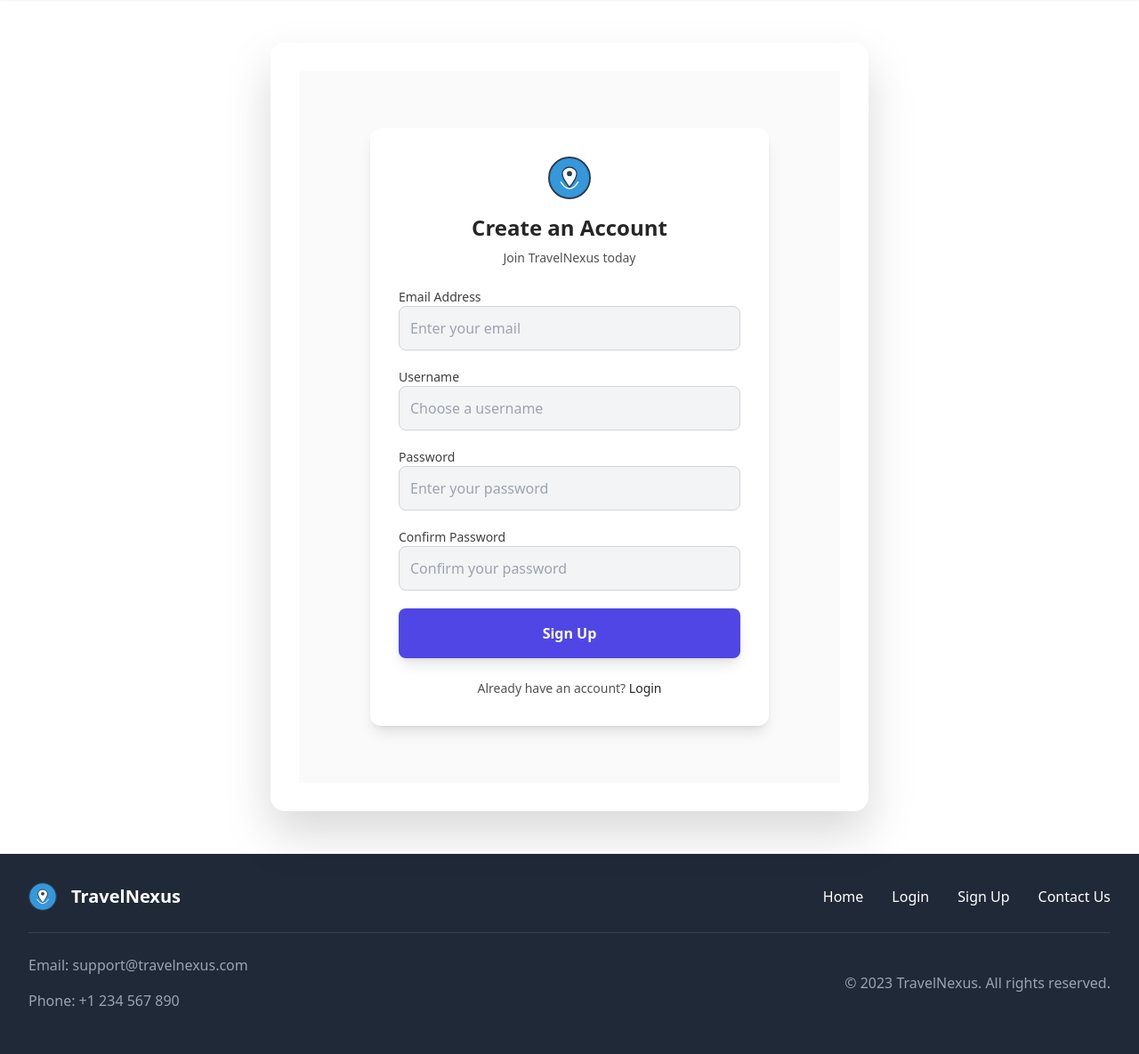
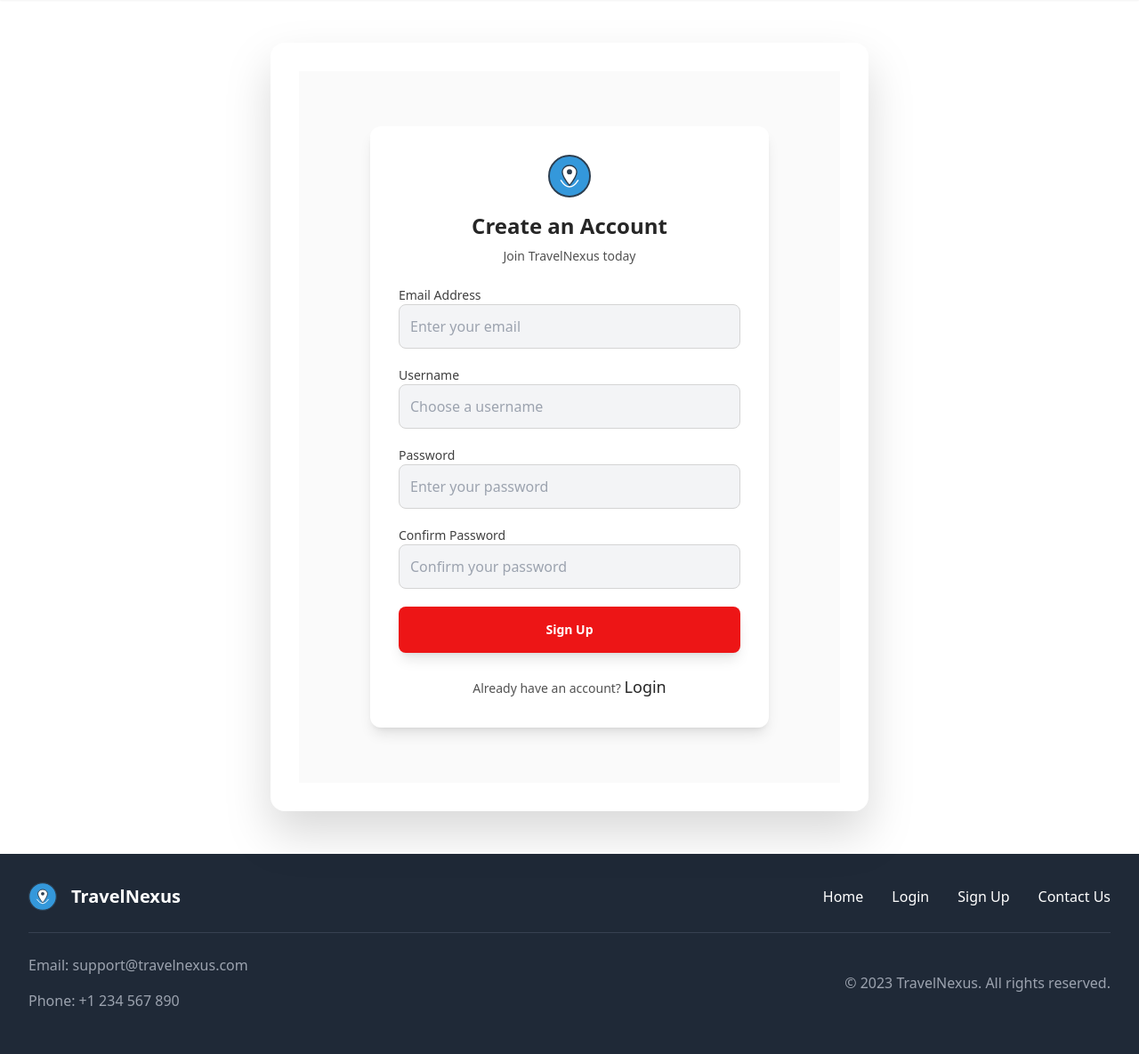
Before and after one commit to syInfusion/TravelNexus-beta, a Django app: page /accounts/signup/ in a window 1280 px wide. Shown: the part 80-1265 px from the top of the page at 89% size. Run offline with Django 5.2, Linux system fonts and the light colour scheme; some libraries are stand-ins or nearby versions.

Commit message:
modify theme

```diff
--- a/travel_planner/templates/account/login.html
+++ b/travel_planner/templates/account/login.html
@@ -64,7 +64,9 @@
             <!-- Login Button -->
             <button
                 type="submit"
-                class="w-full bg-neutral-800 text-white py-3 rounded-lg hover:bg-neutral-900 focus:ring-2 focus:ring-neutral-500 focus:ring-offset-2 transition-all"
+                style="background-color: #ed1516;"
+                class="w-full text-lg text-white hover:bg-red-800 focus:outline-none focus:ring-4 focus:ring-red-300 font-medium rounded-lg text-sm px-5 py-2.5 text-center me-2 mb-2 dark:bg-red-600 dark:hover:bg-red-700 dark:focus:ring-red-900"
+
             >
                 Login
             </button>
--- a/travel_planner/templates/account/signup.html
+++ b/travel_planner/templates/account/signup.html
@@ -77,7 +77,8 @@
             <!-- Signup Button -->
             <button
                 type="submit"
-                class="w-full bg-neutral-800 text-white py-3 rounded-lg hover:bg-neutral-900 focus:ring-2 focus:ring-neutral-500 focus:ring-offset-2 transition-all"
+                style="background-color: #ed1516;"
+                class="w-full text-white text-lg bg-red-600 hover:bg-red-800 focus:outline-none focus:ring-4 focus:ring-red-300 font-medium rounded-lg text-sm px-5 py-2.5 text-center me-2 mb-2 dark:bg-red-600 dark:hover:bg-red-700 dark:focus:ring-red-900"
             >
                 Sign Up
             </button>
@@ -85,7 +86,7 @@
 
         <!-- Login Link -->
         <p class="text-sm text-center text-neutral-600">Already have an account?
-            <a href="{% url 'account_login' %}" class="font-medium text-neutral-800 hover:text-neutral-900 hover:underline transition-colors">Login</a>
+            <a href="{% url 'account_login' %}" class="font-medium text-lg text-neutral-800 hover:text-neutral-900 hover:underline transition-colors">Login</a>
         </p>
     </div>
 </div>
```
